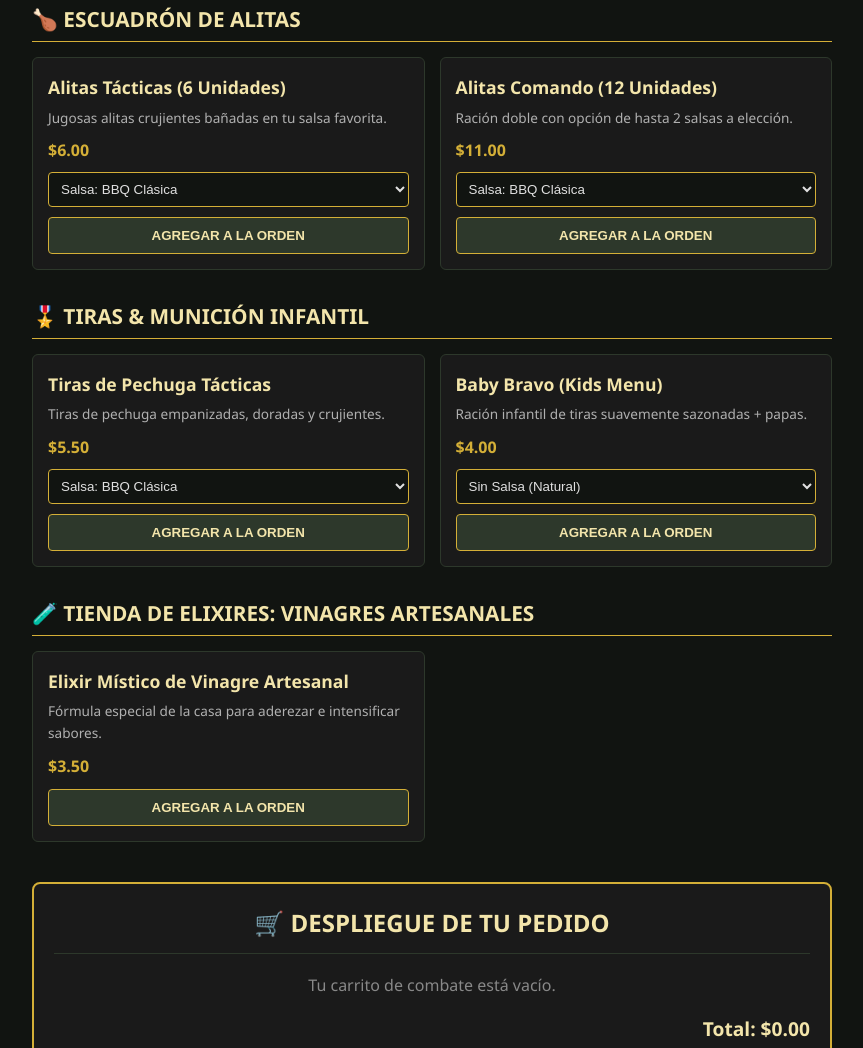
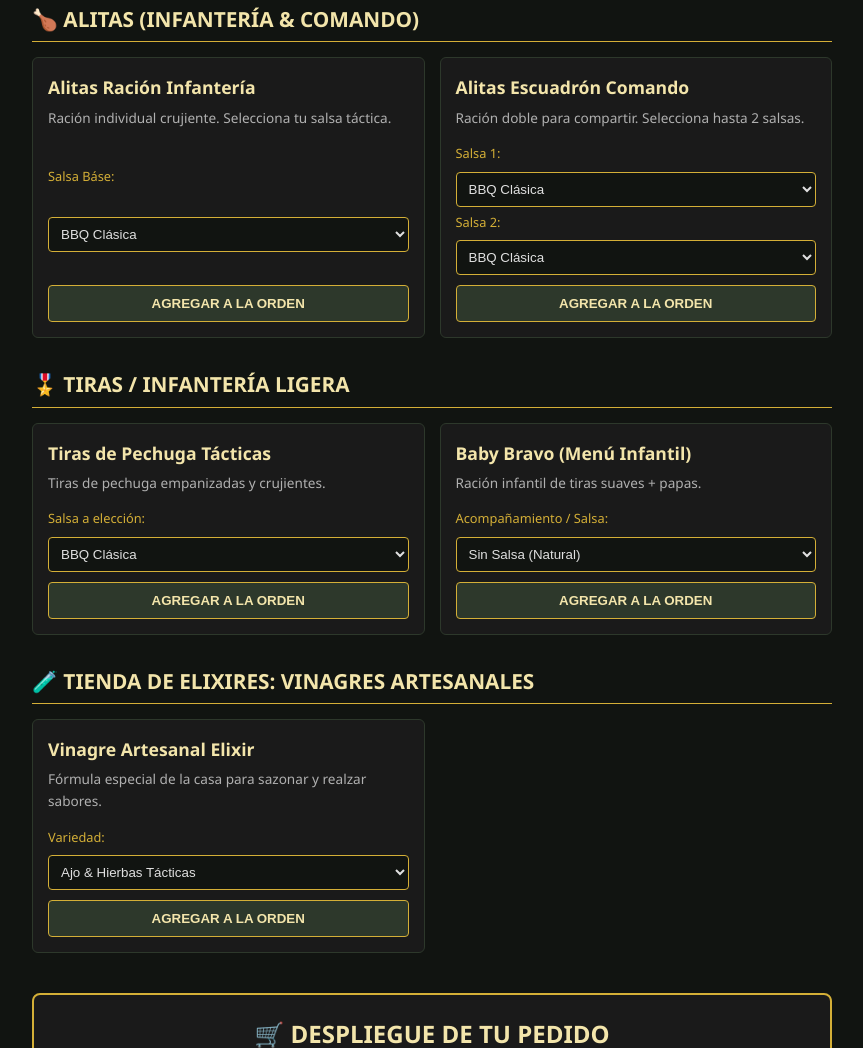
Before and after one commit to timetowingalitasdepollo-cmd/worldofwings, a plain HTML site: page index.html in a window 1280 px wide. Shown: the part 527-1575 px from the top of the page, without its empty margins (208-1071 px from the left). Drawn offline with Linux system fonts and the light colour scheme.

Commit message:
Update index.html

```diff
--- a/index.html
+++ b/index.html
@@ -132,12 +132,6 @@
             margin: 5px 0 10px 0;
         }
 
-        .item-precio {
-            color: var(--oro-tactico);
-            font-weight: bold;
-            font-size: 1rem;
-        }
-
         .item-select {
             background-color: var(--fondo-tactico);
             color: var(--texto-claro);
@@ -251,10 +245,7 @@
 
     <header>
         <div class="logo-container">
-            <img src="logo.jpeg"
-                 alt="World of Wings Logo"
-                 class="logo-img"
-                 onerror="if (!this.dataset.tried) { this.dataset.tried = '1'; this.src='logo.JPG'; } else if (this.dataset.tried === '1') { this.dataset.tried = '2'; this.src='logo.jpg'; } else if (this.dataset.tried === '2') { this.dataset.tried = '3'; this.src='logo.png'; }">
+            <img src="logo.jpeg" alt="World of Wings Logo" class="logo-img">
         </div>
         <h1>WORLD OF WINGS</h1>
         <p>Sabor de Alto Impacto • Edición Táctica</p>
@@ -269,69 +260,78 @@
             <div class="mision-firma">— Minsi, Orgullosa Esposa y Chef de World of Wings</div>
         </div>
 
-        <!-- SECCIÓN ALITAS -->
-        <h2 class="seccion-titulo">🍗 ESCUADRÓN DE ALITAS</h2>
+        <!-- SECCIÓN ALITAS (INFANTERÍA & COMANDO) -->
+        <h2 class="seccion-titulo">🍗 ALITAS (INFANTERÍA & COMANDO)</h2>
         <div class="menu-grid">
             <div class="item-card">
                 <div>
-                    <div class="item-nombre">Alitas Tácticas (6 Unidades)</div>
-                    <div class="item-desc">Jugosas alitas crujientes bañadas en tu salsa favorita.</div>
-                    <div class="item-precio">$6.00</div>
+                    <div class="item-nombre">Alitas Ración Infantería</div>
+                    <div class="item-desc">Ración individual crujiente. Selecciona tu salsa táctica.</div>
                 </div>
-                <select id="salsa-alitas-6" class="item-select">
-                    <option value="BBQ Clásica">Salsa: BBQ Clásica</option>
-                    <option value="Buffalo Picante">Salsa: Buffalo Picante</option>
-                    <option value="Miel Mostaza Táctica">Salsa: Miel Mostaza Táctica</option>
-                    <option value="Ajo Parmesano">Salsa: Ajo Parmesano</option>
+                <label style="color: var(--oro-tactico); font-size: 0.8rem; margin-top: 5px;">Salsa Báse:</label>
+                <select id="salsa-alitas-infanteria" class="item-select">
+                    <option value="BBQ Clásica">BBQ Clásica</option>
+                    <option value="Buffalo Picante">Buffalo Picante</option>
+                    <option value="Miel Mostaza Táctica">Miel Mostaza Táctica</option>
+                    <option value="Ajo Parmesano">Ajo Parmesano</option>
+                    <option value="Maracuyá Táctico">Maracuyá Táctico</option>
                 </select>
-                <button class="btn-agregar" onclick="agregarAlCarrito('Alitas Tácticas (6 Uds)', 6.00, 'salsa-alitas-6')">Agregar a la Orden</button>
+                <button class="btn-agregar" onclick="agregarAlCarrito('Alitas Ración Infantería', 'salsa-alitas-infanteria')">Agregar a la Orden</button>
             </div>
 
             <div class="item-card">
                 <div>
-                    <div class="item-nombre">Alitas Comando (12 Unidades)</div>
-                    <div class="item-desc">Ración doble con opción de hasta 2 salsas a elección.</div>
-                    <div class="item-precio">$11.00</div>
+                    <div class="item-nombre">Alitas Escuadrón Comando</div>
+                    <div class="item-desc">Ración doble para compartir. Selecciona hasta 2 salsas.</div>
                 </div>
-                <select id="salsa-alitas-12" class="item-select">
-                    <option value="BBQ Clásica">Salsa: BBQ Clásica</option>
-                    <option value="Buffalo Picante">Salsa: Buffalo Picante</option>
-                    <option value="Miel Mostaza Táctica">Salsa: Miel Mostaza Táctica</option>
-                    <option value="Ajo Parmesano">Salsa: Ajo Parmesano</option>
+                <label style="color: var(--oro-tactico); font-size: 0.8rem; margin-top: 5px;">Salsa 1:</label>
+                <select id="salsa1-alitas-comando" class="item-select">
+                    <option value="BBQ Clásica">BBQ Clásica</option>
+                    <option value="Buffalo Picante">Buffalo Picante</option>
+                    <option value="Miel Mostaza Táctica">Miel Mostaza Táctica</option>
+                    <option value="Ajo Parmesano">Ajo Parmesano</option>
                 </select>
-                <button class="btn-agregar" onclick="agregarAlCarrito('Alitas Comando (12 Uds)', 11.00, 'salsa-alitas-12')">Agregar a la Orden</button>
+                <label style="color: var(--oro-tactico); font-size: 0.8rem; margin-top: 5px;">Salsa 2:</label>
+                <select id="salsa2-alitas-comando" class="item-select">
+                    <option value="BBQ Clásica">BBQ Clásica</option>
+                    <option value="Buffalo Picante">Buffalo Picante</option>
+                    <option value="Miel Mostaza Táctica">Miel Mostaza Táctica</option>
+                    <option value="Ajo Parmesano">Ajo Parmesano</option>
+                </select>
+                <button class="btn-agregar" onclick="agregarAlCarritoDobleSalsa('Alitas Escuadrón Comando', 'salsa1-alitas-comando', 'salsa2-alitas-comando')">Agregar a la Orden</button>
             </div>
         </div>
 
-        <!-- SECCIÓN TIRAS -->
-        <h2 class="seccion-titulo">🎖️ TIRAS & MUNICIÓN INFANTIL</h2>
+        <!-- SECCIÓN TIRAS / INFANTERÍA LIGERA -->
+        <h2 class="seccion-titulo">🎖️ TIRAS / INFANTERÍA LIGERA</h2>
         <div class="menu-grid">
             <div class="item-card">
                 <div>
                     <div class="item-nombre">Tiras de Pechuga Tácticas</div>
-                    <div class="item-desc">Tiras de pechuga empanizadas, doradas y crujientes.</div>
-                    <div class="item-precio">$5.50</div>
+                    <div class="item-desc">Tiras de pechuga empanizadas y crujientes.</div>
                 </div>
+                <label style="color: var(--oro-tactico); font-size: 0.8rem; margin-top: 5px;">Salsa a elección:</label>
                 <select id="salsa-tiras" class="item-select">
-                    <option value="BBQ Clásica">Salsa: BBQ Clásica</option>
-                    <option value="Miel Mostaza Táctica">Salsa: Miel Mostaza Táctica</option>
-                    <option value="Ajo Parmesano">Salsa: Ajo Parmesano</option>
+                    <option value="BBQ Clásica">BBQ Clásica</option>
+                    <option value="Miel Mostaza Táctica">Miel Mostaza Táctica</option>
+                    <option value="Ajo Parmesano">Ajo Parmesano</option>
+                    <option value="Sin Salsa">Sin Salsa</option>
                 </select>
-                <button class="btn-agregar" onclick="agregarAlCarrito('Tiras de Pechuga', 5.50, 'salsa-tiras')">Agregar a la Orden</button>
+                <button class="btn-agregar" onclick="agregarAlCarrito('Tiras de Pechuga Tácticas', 'salsa-tiras')">Agregar a la Orden</button>
             </div>
 
             <div class="item-card">
                 <div>
-                    <div class="item-nombre">Baby Bravo (Kids Menu)</div>
-                    <div class="item-desc">Ración infantil de tiras suavemente sazonadas + papas.</div>
-                    <div class="item-precio">$4.00</div>
+                    <div class="item-nombre">Baby Bravo (Menú Infantil)</div>
+                    <div class="item-desc">Ración infantil de tiras suaves + papas.</div>
                 </div>
+                <label style="color: var(--oro-tactico); font-size: 0.8rem; margin-top: 5px;">Acompañamiento / Salsa:</label>
                 <select id="salsa-baby" class="item-select">
                     <option value="Sin Salsa (Natural)">Sin Salsa (Natural)</option>
-                    <option value="BBQ Clásica">Salsa: BBQ Clásica</option>
-                    <option value="Miel Mostaza Táctica">Salsa: Miel Mostaza Táctica</option>
+                    <option value="BBQ Clásica">BBQ Clásica</option>
+                    <option value="Miel Mostaza">Miel Mostaza</option>
                 </select>
-                <button class="btn-agregar" onclick="agregarAlCarrito('Baby Bravo (Kids)', 4.00, 'salsa-baby')">Agregar a la Orden</button>
+                <button class="btn-agregar" onclick="agregarAlCarrito('Baby Bravo (Kids)', 'salsa-baby')">Agregar a la Orden</button>
             </div>
         </div>
 
@@ -340,11 +340,16 @@
         <div class="menu-grid">
             <div class="item-card">
                 <div>
-                    <div class="item-nombre">Elixir Místico de Vinagre Artesanal</div>
-                    <div class="item-desc">Fórmula especial de la casa para aderezar e intensificar sabores.</div>
-                    <div class="item-precio">$3.50</div>
+                    <div class="item-nombre">Vinagre Artesanal Elixir</div>
+                    <div class="item-desc">Fórmula especial de la casa para sazonar y realzar sabores.</div>
                 </div>
-                <button class="btn-agregar" onclick="agregarAlCarrito('Vinagre Artesanal Elixir', 3.50, null)">Agregar a la Orden</button>
+                <label style="color: var(--oro-tactico); font-size: 0.8rem; margin-top: 5px;">Variedad:</label>
+                <select id="tipo-vinagre" class="item-select">
+                    <option value="Ajo & Hierbas Tácticas">Ajo & Hierbas Tácticas</option>
+                    <option value="Picante Especiado">Picante Especiado</option>
+                    <option value="Clásico de la Casa">Clásico de la Casa</option>
+                </select>
+                <button class="btn-agregar" onclick="agregarAlCarrito('Vinagre Artesanal', 'tipo-vinagre')">Agregar a la Orden</button>
             </div>
         </div>
 
@@ -354,9 +359,6 @@
             <ul id="lista-orden" class="orden-lista">
                 <li style="text-align: center; color: #888;">Tu carrito de combate está vacío.</li>
             </ul>
-            <div style="text-align: right; font-size: 1.2rem; font-weight: bold; color: var(--oro-brillante); margin-bottom: 20px;">
-                Total: $<span id="total-precio">0.00</span>
-            </div>
 
             <div class="campo-formulario">
                 <label for="nombre-cliente">Nombre del Comandante / Cliente:</label>
@@ -396,43 +398,41 @@
     <script>
         let carrito = [];
 
-        function agregarAlCarrito(nombre, precio, selectId) {
-            let salsa = "";
+        function agregarAlCarrito(nombre, selectId) {
+            let detalle = "";
             if (selectId) {
                 const selectElement = document.getElementById(selectId);
-                salsa = " (" + selectElement.value + ")";
+                detalle = " (" + selectElement.value + ")";
             }
+            carrito.push(nombre + detalle);
+            actualizarOrden();
+        }
 
-            const itemNombreCompleto = nombre + salsa;
-            carrito.push({ nombre: itemNombreCompleto, precio: precio });
+        function agregarAlCarritoDobleSalsa(nombre, select1Id, select2Id) {
+            const s1 = document.getElementById(select1Id).value;
+            const s2 = document.getElementById(select2Id).value;
+            carrito.push(nombre + " [Salsas: " + s1 + " / " + s2 + "]");
             actualizarOrden();
         }
 
         function actualizarOrden() {
             const lista = document.getElementById('lista-orden');
-            const totalElemento = document.getElementById('total-precio');
 
             if (carrito.length === 0) {
                 lista.innerHTML = '<li style="text-align: center; color: #888;">Tu carrito de combate está vacío.</li>';
-                totalElemento.innerText = '0.00';
                 return;
             }
 
             lista.innerHTML = '';
-            let total = 0;
-
             carrito.forEach((item, index) => {
-                total += item.precio;
                 const li = document.createElement('li');
                 li.className = 'orden-item';
                 li.innerHTML = `
-                    <span>${item.nombre} - $${item.precio.toFixed(2)}</span>
+                    <span>${item}</span>
                     <button style="background: var(--rojo-alerta); color: white; border: none; padding: 2px 8px; border-radius: 3px; cursor: pointer;" onclick="eliminarDelCarrito(${index})">X</button>
                 `;
                 lista.appendChild(li);
             });
-
-            totalElemento.innerText = total.toFixed(2);
         }
 
         function eliminarDelCarrito(index) {
@@ -461,19 +461,15 @@
                 return;
             }
 
-            let ordenTexto = carrito.map(i => i.nombre + " - $" + i.precio.toFixed(2));
-            let totalFinal = document.getElementById('total-precio').innerText;
-
             let msg = `🪖 *DESPLIEGUE DE PEDIDO - WORLD OF WINGS*%0A%0A` +
                       `👤 *Cliente:* ${nombre}%0A` +
                       `📍 *Entrega:* ${direccion}%0A` +
-                      `🍗 *Raciones:*%0A• ${ordenTexto.join('%0A• ')}%0A%0A` +
-                      `💵 *Total:* $${totalFinal}%0A` +
+                      `🍗 *Raciones:*%0A• ${carrito.join('%0A• ')}%0A%0A` +
                       `💳 *Pago:* ${metodo}%0A` +
                       `🔢 *Referencia:* ${ref || 'Efectivo USD'}%0A` +
                       `⚠️ *Estado:* En espera de verificación.`;
 
-            // REEMPLAZA 584XXXXXXXXX POR TU NÚMERO REAL DE WHATSAPP AL LANZAR
+            // REEMPLAZA CON TU NÚMERO DE WHATSAPP AL LANZAR
             window.location.href = `https://wa.me/584XXXXXXXXX?text=${msg}`;
         }
     </script>
```
